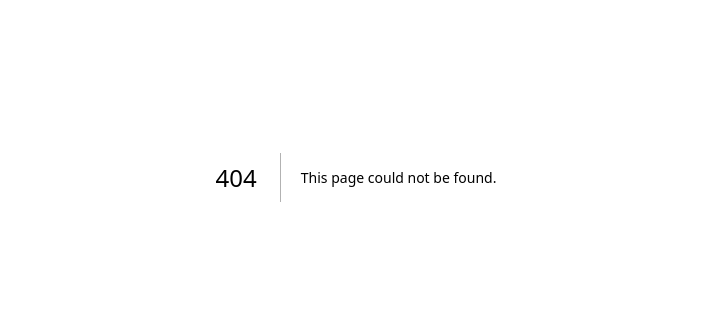
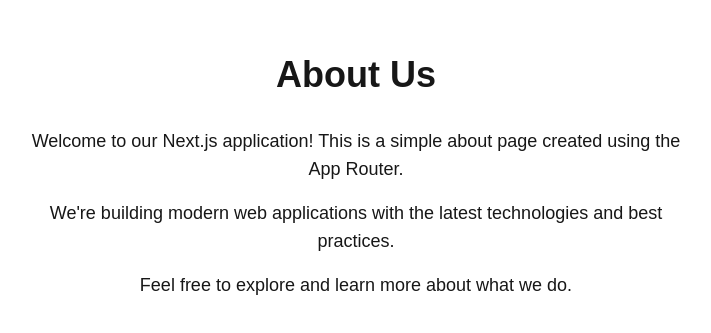
Before and after one commit to aidencullo/next_test, a Next.js app in the folder my-app/: page /about in a window 1280 px wide. Before the commit this address had no page. Shown: the part 223-556 px from the top of the page, without its empty margins (284-995 px from the left). Built offline with nearby package versions, Linux system fonts and the light colour scheme.

Commit message:
Add about page

```diff
--- /dev/null
+++ b/my-app/app/about/page.tsx
@@ -0,0 +1,18 @@
+export default function About() {
+  return (
+    <div className="min-h-screen flex flex-col items-center justify-center p-8">
+      <h1 className="text-4xl font-bold mb-8">About Us</h1>
+      <div className="max-w-2xl text-center">
+        <p className="text-lg mb-4">
+          Welcome to our Next.js application! This is a simple about page created using the App Router.
+        </p>
+        <p className="text-lg mb-4">
+          We're building modern web applications with the latest technologies and best practices.
+        </p>
+        <p className="text-lg">
+          Feel free to explore and learn more about what we do.
+        </p>
+      </div>
+    </div>
+  );
+}
```
